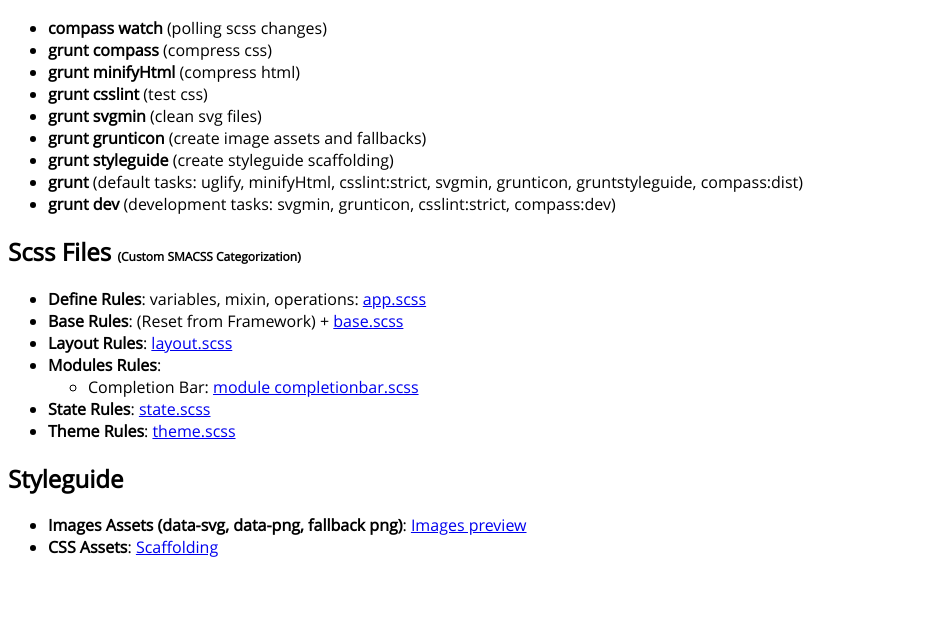
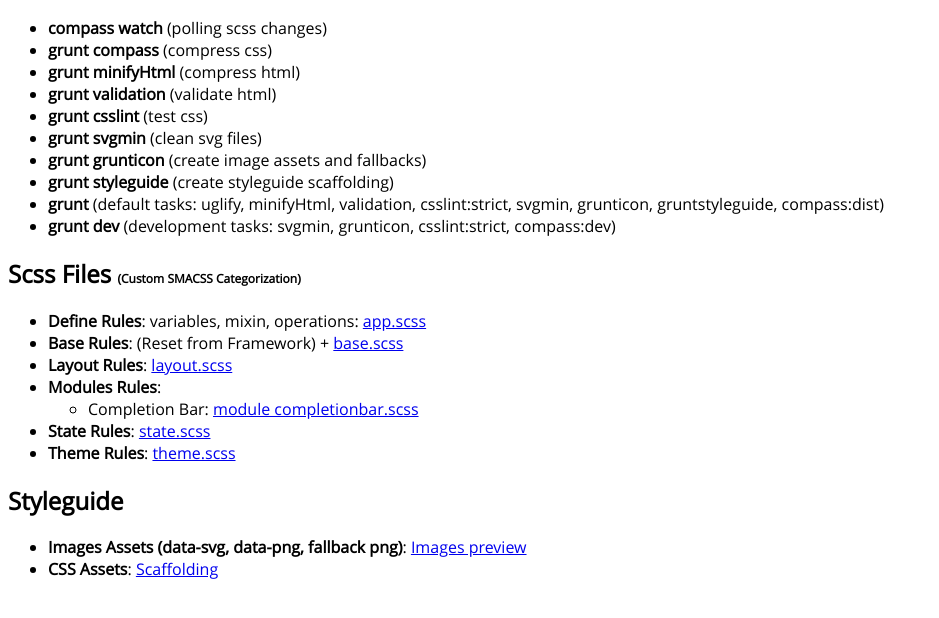
Before and after one commit to Violo/Grunt-FE-Automation, a website: page index_template.html in a window 1280 px wide. Shown: the part 122-740 px from the top of the page, without its empty margins (0-939 px from the left). Drawn offline with Linux system fonts and the light colour scheme; files that its build step writes are made by us from their sources; files whose address does not match are found by name.

Commit message:
read me file

```diff
--- a/index_template.html
+++ b/index_template.html
@@ -20,11 +20,12 @@
       <li><strong>compass watch</strong> (polling scss changes)</li>
       <li><strong>grunt compass</strong> (compress css)</li>
       <li><strong>grunt  minifyHtml</strong> (compress html)</li>
+      <li><strong>grunt  validation</strong> (validate html)</li>
       <li><strong>grunt  csslint</strong> (test css)</li>
       <li><strong>grunt  svgmin</strong> (clean svg files)</li>
       <li><strong>grunt  grunticon</strong> (create image assets and fallbacks)</li>
       <li><strong>grunt  styleguide</strong> (create styleguide scaffolding)</li>
-      <li><strong>grunt</strong> (default tasks: uglify, minifyHtml, csslint:strict, svgmin, grunticon, gruntstyleguide, compass:dist)</li>
+      <li><strong>grunt</strong> (default tasks: uglify, minifyHtml, validation, csslint:strict, svgmin, grunticon, gruntstyleguide, compass:dist)</li>
       <li><strong>grunt dev</strong> (development tasks: svgmin, grunticon, csslint:strict, compass:dev)</li>
     </ul>
     <h2>Scss Files <span class="FontSize12">(Custom SMACSS Categorization)</span></h2>
```
Also changed, not shown: index.html (+1 -1 lines), README.md.
